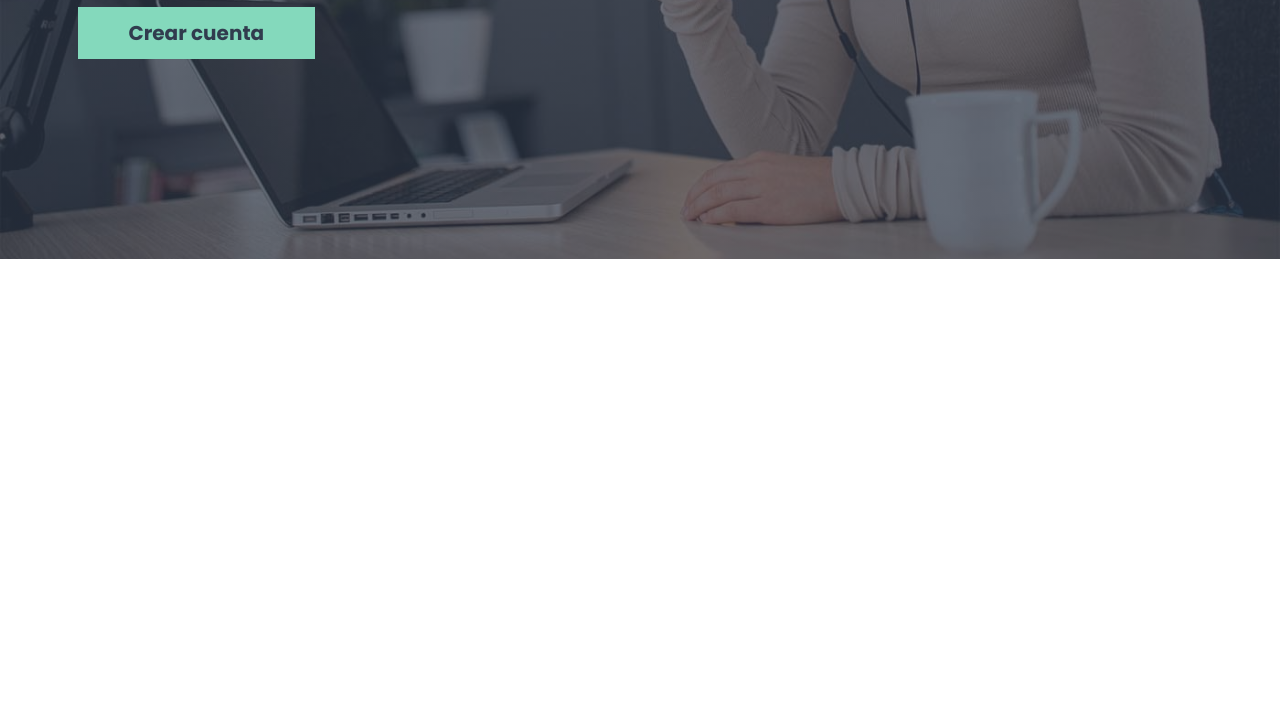
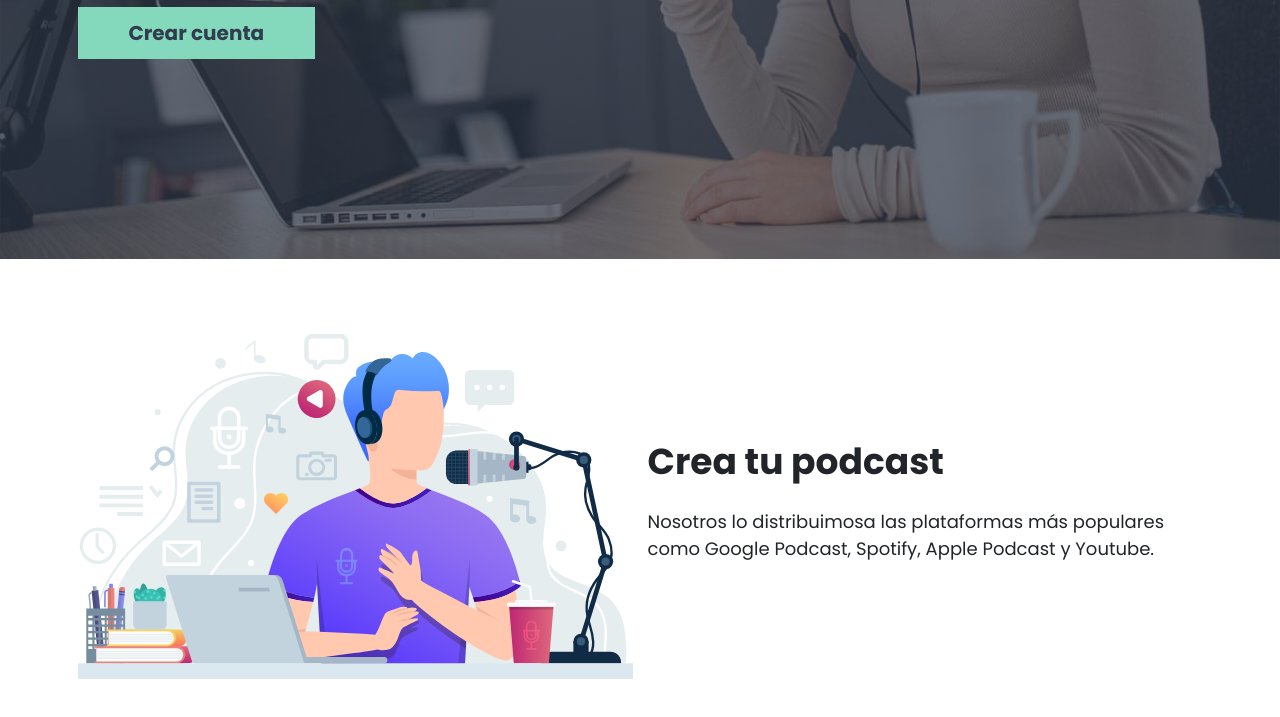
Before and after one commit to Naibaf93/PodcastFM-Bootstrap, a website: page index.html in a window 1280 px wide. Shown: the part 569-1286 px from the top of the page. Before the commit the page ends 828 px from the top, so only its background shows below. Drawn offline with Linux system fonts and the light colour scheme.

Commit message:
creando la seccion crea tu podcast

```diff
--- a/index.html
+++ b/index.html
@@ -22,5 +22,17 @@
             </div>
         </div>
     </header>
+
+    <section class="container-xl py-4 crea-podcast">
+        <div class="row align-items-center">
+            <div class="col-md-6">
+                <img src="build/img/imagen_podcast.svg" alt="imagen podcast">
+            </div>
+            <div class="col-md-6">
+                <h2>Crea tu podcast</h2>
+                <p class="mt-1">Nosotros lo distribuimosa las plataformas más populares como Google Podcast, Spotify, Apple Podcast y Youtube.</p>
+            </div>
+        </div>
+    </section>
 </body>
 </html>
--- a/src/scss/_custom.scss
+++ b/src/scss/_custom.scss
@@ -11,6 +11,7 @@ $headings-font-family: 'Poppins', sans-serif;
 $headings-font-weight: 700;
 $font-family-sans-serif: 'Poppins', sans-serif;
 $font-size-root: 62.5%;
+$font-size-base: 1.8rem;
 $h1-font-size: 4.5rem;
 
 // Espaciado
```
Also changed, not shown: build/css/app.css.
